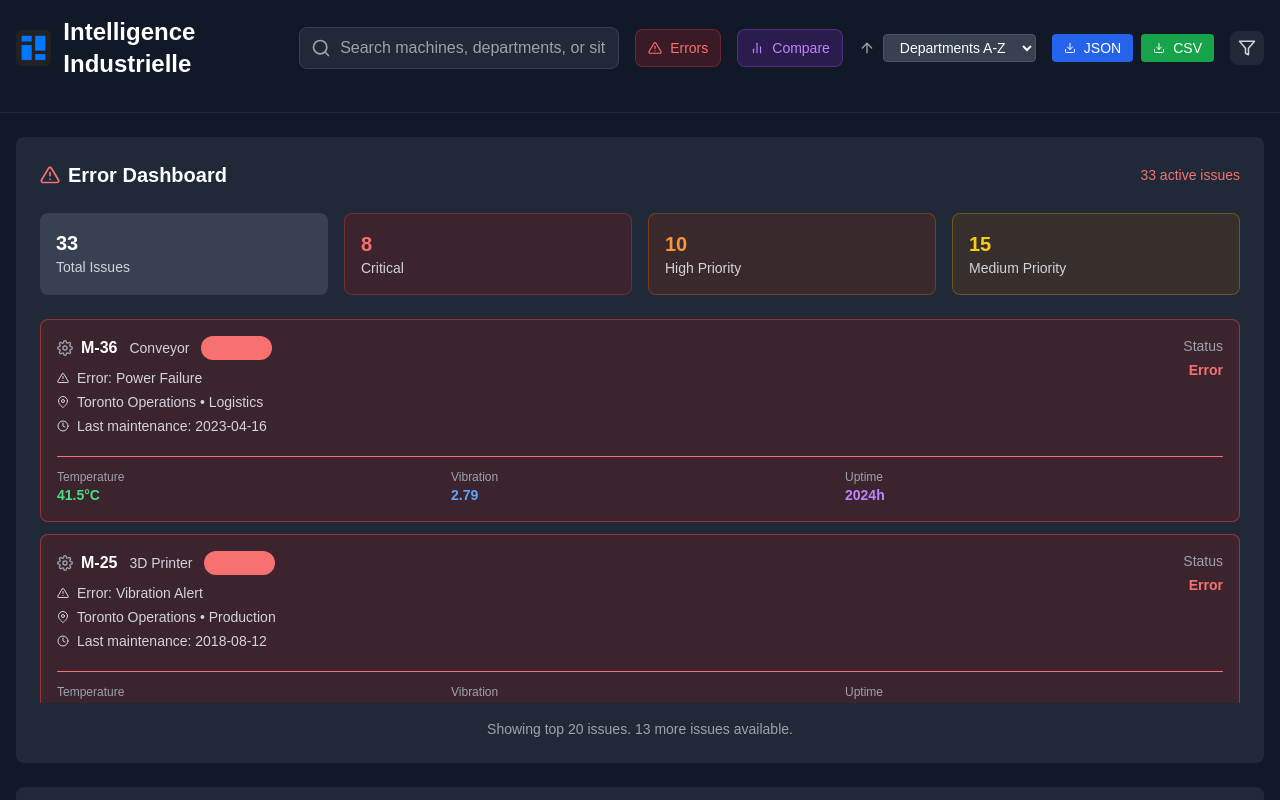
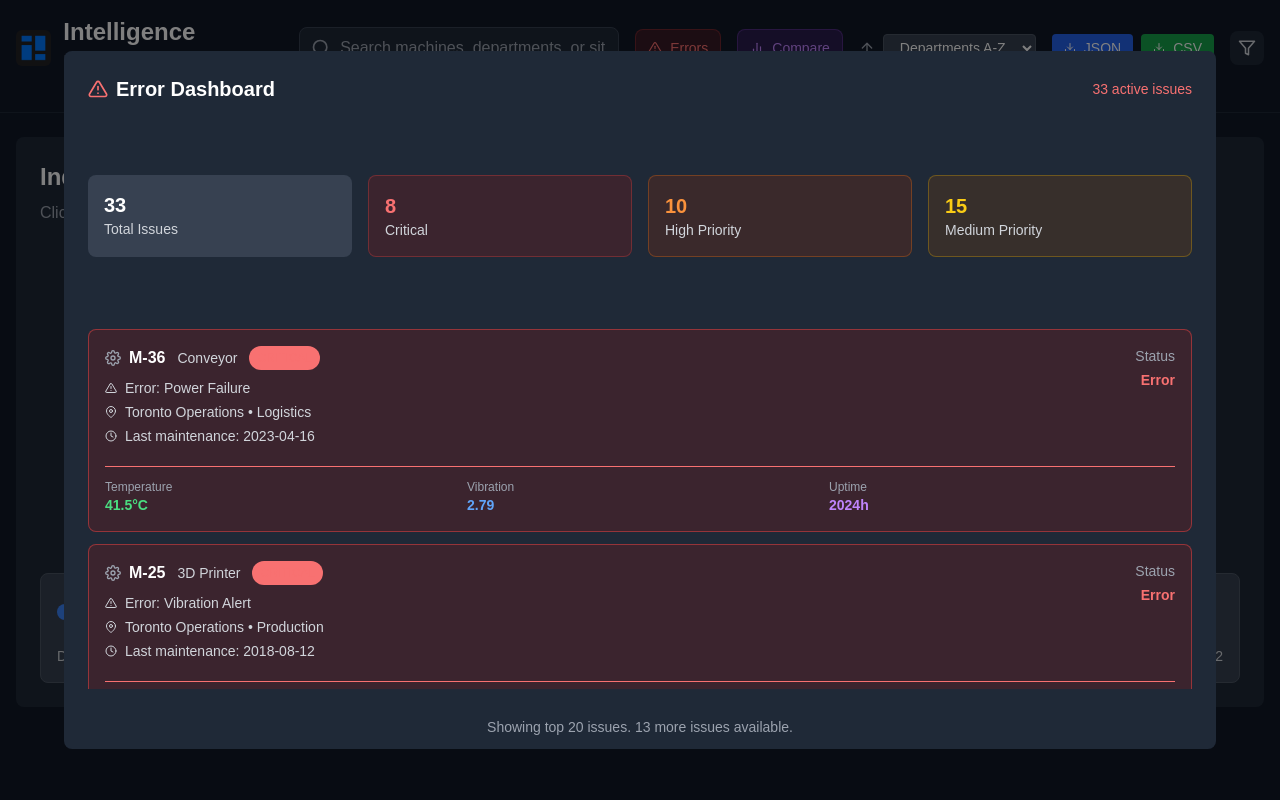
Before and after one commit to Sujith013/Intelligence-Industrielle-Hackathon, a React (Create React App) app: page / in a window 1280 px wide. Both pictures are taken after a click on the button "Errors". Shown: the top 800 px of the page. Built offline with nearby package versions, Linux system fonts and the light colour scheme.

Commit message:
changed the error dashboard into a modal view

```diff
--- a/src/App.css
+++ b/src/App.css
@@ -1,5 +1,15 @@
 .App {
   text-align: center;
+}
+
+
+.modal-content::-webkit-scrollbar-track {
+  background: transparent;
+  border-radius: 4px;
+}
+.modal-content::-webkit-scrollbar-thumb {
+  background: #1F2937;
+  border-radius: 4px;
 }
 
 .App-logo {
--- a/src/App.tsx
+++ b/src/App.tsx
@@ -14,16 +14,20 @@ const AppContent = () => {
   const [showErrors, setShowErrors] = useState(false);
 
   return (
-    <div className="min-h-screen bg-gray-900">
+    <div className="modal-content min-h-screen bg-gray-900">
       <TopBar
         onShowComparison={() => setShowComparison(true)}
         onShowErrors={() => setShowErrors(!showErrors)}
       />
 
       <main className="max-w-7xl mx-auto px-4 py-6 space-y-6">
-        {showErrors && <ErrorDashboard />}
         {selectedSite ? <SiteDetails /> : <SitePieChart />}
       </main>
+
+      <ErrorDashboard
+        isOpen={showErrors}
+        onClose={() => setShowErrors(false)}
+      />
 
       <ComparisonView
         isOpen={showComparison}
--- a/src/components/ComparisonView.tsx
+++ b/src/components/ComparisonView.tsx
@@ -30,7 +30,6 @@ const ComparisonView: React.FC<ComparisonViewProps> = ({ isOpen, onClose }) => {
 
     const [site1, site2] = selectedSites;
 
-    // Machine status comparison
     const getStatusCounts = (site: Site) => {
       const allMachines = site.departments.flatMap(d => d.machines);
       return {
@@ -51,7 +50,6 @@ const ComparisonView: React.FC<ComparisonViewProps> = ({ isOpen, onClose }) => {
       { name: 'Error', [site1.site_name]: site1Stats.error, [site2.site_name]: site2Stats.error },
     ];
 
-    // Department comparison
     const deptData = [
       { name: 'Departments', [site1.site_name]: site1.departments.length, [site2.site_name]: site2.departments.length },
       {
--- a/src/components/DepartmentCards.tsx
+++ b/src/components/DepartmentCards.tsx
@@ -147,7 +147,7 @@ const DepartmentCards: React.FC<DepartmentCardsProps> = ({ departments }) => {
                   </div>
                   <div className="bg-yellow-900/30 rounded-lg p-2 border border-yellow-500/30">
                     <div className="text-yellow-400 font-semibold text-sm">{statusCounts.maintenance}</div>
-                    <div className="text-gray-400 text-xs">Maintenance</div>
+                    <div className="text-gray-400 text-[0.63rem]">Maintenance</div>
                   </div>
                   <div className="bg-gray-900/30 rounded-lg p-2 border border-gray-500/30">
                     <div className="text-gray-400 font-semibold text-sm">{statusCounts.offline}</div>
--- a/src/components/ErrorDashboard.tsx
+++ b/src/components/ErrorDashboard.tsx
@@ -8,10 +8,14 @@ const MapPin = FiMapPin as React.ComponentType<React.SVGProps<SVGSVGElement>>;
 const Settings = FiSettings as React.ComponentType<React.SVGProps<SVGSVGElement>>;
 const AlertTriangle = FiAlertTriangle as React.ComponentType<React.SVGProps<SVGSVGElement>>;
 
-const ErrorDashboard: React.FC = () => {
+interface DashBoardProps{
+  isOpen: boolean;
+  onClose: () => void;
+}
+
+const ErrorDashboard: React.FC<DashBoardProps> = ({isOpen, onClose}) => {
   const { data } = useAppContext();
 
-  // Collect all machines with errors
   const errorMachines = data.sites.flatMap(site =>
     site.departments.flatMap(dept =>
       dept.machines
@@ -25,7 +29,6 @@ const ErrorDashboard: React.FC = () => {
     )
   );
 
-  // Sort by most recent issues first
   const sortedErrors = errorMachines.sort((a, b) => {
     if (a.status === 'error' && b.status !== 'error') return -1;
     if (b.status === 'error' && a.status !== 'error') return 1;
@@ -74,13 +77,23 @@ const ErrorDashboard: React.FC = () => {
     );
   }
 
+  if (!isOpen) return null;
+
   return (
     <motion.div
-      initial={{ opacity: 0, y: 20 }}
-      animate={{ opacity: 1, y: 0 }}
-      className="bg-gray-800 rounded-lg p-6"
+    initial={{ opacity: 0 }}
+      animate={{ opacity: 1 }}
+      exit={{ opacity: 0 }}
+      className="fixed inset-0 bg-black bg-opacity-50 flex items-center justify-center z-50 p-4"
+      onClick={onClose}>
+    <motion.div
+      initial={{ scale: 0.9, opacity: 0 }}
+        animate={{ scale: 1, opacity: 1 }}
+        exit={{ scale: 0.9, opacity: 0 }}
+        className="bg-gray-800 rounded-lg w-full max-w-6xl max-h-full overflow-y-auto"
+        onClick={(e) => e.stopPropagation()}
     >
-      <div className="flex items-center justify-between mb-6">
+      <div className="flex items-center justify-between mb-6 p-6">
         <h2 className="text-xl font-bold text-white flex items-center space-x-2">
           <AlertTriangle className="text-red-400" />
           <span>Error Dashboard</span>
@@ -90,8 +103,7 @@ const ErrorDashboard: React.FC = () => {
         </div>
       </div>
 
-      {/* Error Statistics */}
-      <div className="grid grid-cols-1 md:grid-cols-4 gap-4 mb-6">
+      <div className="grid grid-cols-1 md:grid-cols-4 gap-4 mb-6 p-6">
         <div className="bg-gray-700 rounded-lg p-4">
           <div className="text-xl font-bold text-white">{sortedErrors.length}</div>
           <div className="text-gray-300 text-sm">Total Issues</div>
@@ -110,8 +122,7 @@ const ErrorDashboard: React.FC = () => {
         </div>
       </div>
 
-      {/* Error List */}
-      <div className="space-y-3 max-h-96 overflow-y-auto">
+      <div className="space-y-3 max-h-96 overflow-y-auto p-6">
         {sortedErrors.slice(0, 20).map((machine, index) => {
           const severity = getErrorSeverity(machine);
           const severityColor = getSeverityColor(severity);
@@ -166,7 +177,6 @@ const ErrorDashboard: React.FC = () => {
                 </div>
               </div>
 
-              {/* Machine Metrics */}
               <div className="grid grid-cols-3 gap-4 mt-3 pt-3 border-t border-current border-opacity-20">
                 <div>
                   <div className="text-xs text-gray-400">Temperature</div>
@@ -196,11 +206,12 @@ const ErrorDashboard: React.FC = () => {
       </div>
 
       {sortedErrors.length > 20 && (
-        <div className="mt-4 text-center text-gray-400 text-sm">
+        <div className="mt-4 text-center text-gray-400 text-sm p-3">
           Showing top 20 issues. {sortedErrors.length - 20} more issues available.
         </div>
       )}
     </motion.div>
+  </motion.div>
   );
 };
 
--- a/src/components/SiteDetails.tsx
+++ b/src/components/SiteDetails.tsx
@@ -93,11 +93,11 @@ const SiteDetails: React.FC = () => {
 
       <div className="bg-gray-800 rounded-lg p-6">
         <h3 className="text-xl font-bold text-white mb-4">Location</h3>
-        <div className="aspect-video bg-gray-700 rounded-sm overflow-hidden">
+        <div className="aspect-video bg-gray-700 rounded-md overflow-hidden h-96 w-full">
 
           <div className="w-full h-full flex items-center justify-center">
             <div className="text-center">
-              <iframe width="600" height="450" loading="lazy" className='rounded-md'
+              <iframe width="800" height="300" loading="lazy" className='rounded-md'
                 src={`https://www.google.com/maps/embed/v1/place?key=${process.env.REACT_APP_GOOGLE_MAPS_API_KEY}&q=${encodeURIComponent(selectedSite.location)}`}>
               </iframe>
             </div>
```
